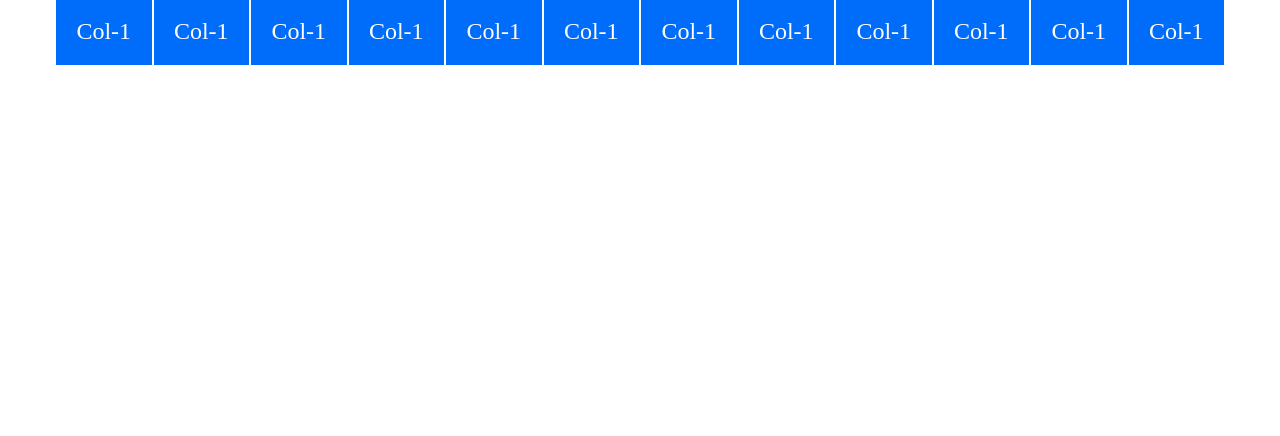
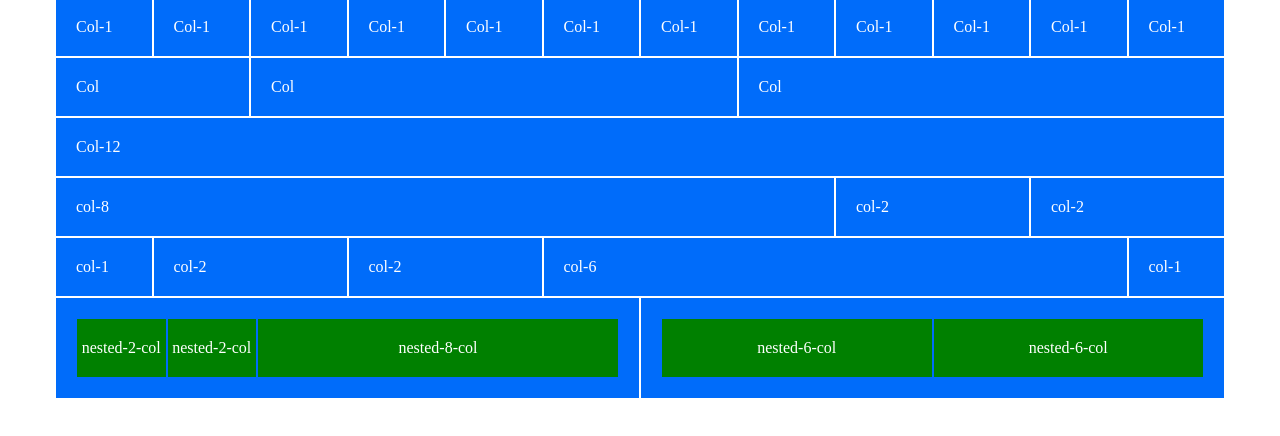
Before and after one commit to MattiaPaiano91/html-css-12bool, a plain HTML site: page index.html in a window 1280 px wide. Shown: the part 30-466 px from the top of the page. Drawn offline with Linux system fonts and the light colour scheme.

Commit message:
-completata prima parte esercizio

```diff
--- a/css/12-bool.css
+++ b/css/12-bool.css
@@ -1,3 +1,16 @@
+
+ [class*="col-"] {
+    flex: 0 0 auto;
+}
+
+
+.col{
+    flex-grow: 1;
+    flex-basis: 0;
+    max-width: 100%;
+}
+
+
 .container{
   max-width: 1170px;
   margin: 0 auto;
--- a/css/style.css
+++ b/css/style.css
@@ -12,7 +12,28 @@
   text-align: center;
   color: white;
   background-color: #006CFA;
-  font-size: 1.5rem;
   border: 1px solid white;
+  display: flex;
+}
+
+.color{
+    background-color: green;
+    color: white;
+    padding: 20px 0px;
+    text-align: center;
+    display: inline-block;
+    border: 1px solid  #006CFA;
 
 }
+
+.green-box-2{
+    width: calc((100% / 12) * 2);
+}
+
+.green-box-6{
+    width: calc((100% / 12) * 6)
+}
+
+.green-box-8{
+    width: calc((100% / 12) * 8)
+}
--- a/index.html
+++ b/index.html
@@ -16,6 +16,7 @@
         <h1>Esercizio per casa</h1>
 
         <div class="row">
+
             <div class="col-1">
                 <div class="box">Col-1</div>
             </div>
@@ -63,6 +64,84 @@
             <div class="col-1">
                 <div class="box">Col-1</div>
             </div>
+
+        </div>
+
+        <div class="row">
+
+            <div class="col-2">
+                <div class="box">Col</div>
+            </div>
+
+            <div class="col">
+                <div class="box">Col</div>
+            </div>
+            <div class="col">
+                <div class="box">Col</div>
+            </div>
+
+        </div>
+
+        <div class="row">
+
+            <div class="col-12">
+                <div class="box">Col-12</div>
+            </div>
+
+        </div>
+
+
+        <div class="row">
+
+            <div class="col-8">
+                <div class="box">col-8</div>
+            </div>
+            <div class="col-2">
+                <div class="box">col-2</div>
+            </div>
+            <div class="col-2">
+                <div class="box">col-2</div>
+            </div>
+
+        </div>
+
+
+        <div class="row">
+
+            <div class="col-1">
+                <div class="box">col-1</div>
+            </div>
+            <div class="col-2">
+                <div class="box">col-2</div>
+            </div>
+            <div class="col-2">
+                <div class="box">col-2</div>
+            </div>
+            <div class="col-6">
+                <div class="box">col-6</div>
+            </div>
+            <div class="col-1">
+                <div class="box">col-1</div>
+            </div>
+
+        </div>
+
+        <div class="row">
+
+            <div class="col">
+                <div class="box">
+                    <div class="green-box-2 color">nested-2-col</div>
+                    <div class="green-box-2 color">nested-2-col</div>
+                    <div class="green-box-8 color">nested-8-col</div>
+                </div>
+            </div>
+            <div class="col">
+                <div class="box">
+                    <div class="green-box-6 color">nested-6-col</div>
+                    <div class="green-box-6 color">nested-6-col</div>
+                </div>
+            </div>
+
         </div>
     </section>
 
```
